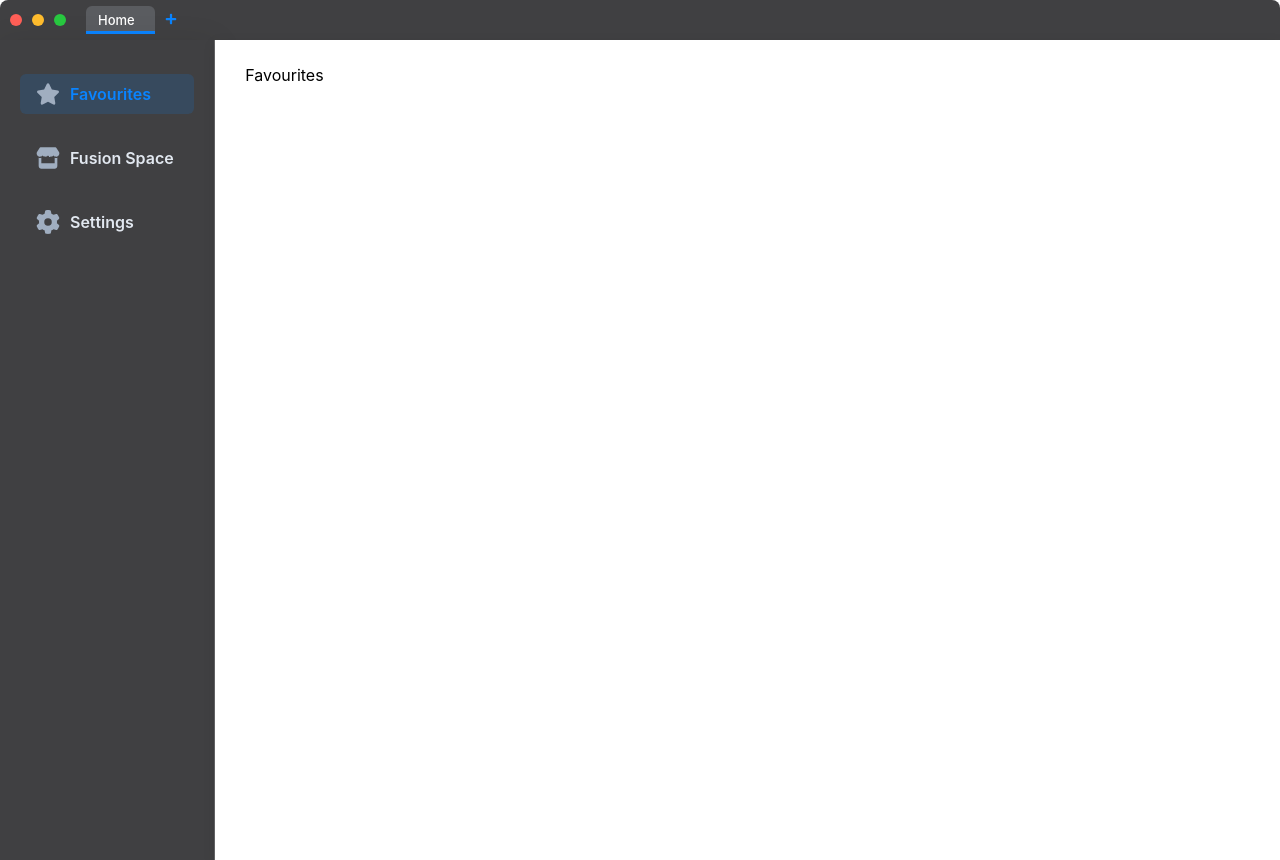
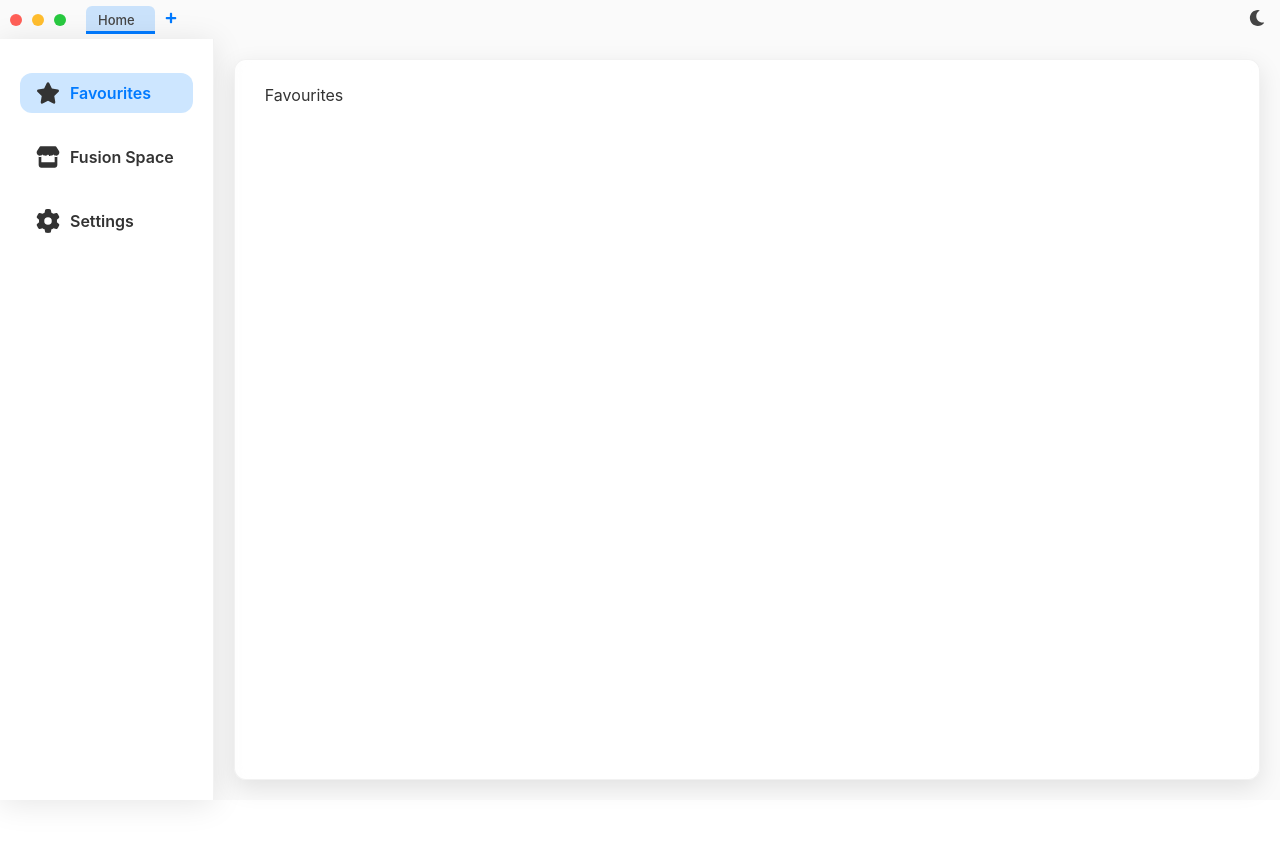
Before and after one commit to mohitkumarrajbadi/ifusionone, a React (Vite) app: page / in a window 1280 px wide. After the commit the page ends 800 px from the top, so only its background shows below. Built offline with nearby package versions, Linux system fonts and the light colour scheme.

Commit message:
Redesign the UI and Added Light Mode and Dark Mode

```diff
--- a/dist-electron/main.js
+++ b/dist-electron/main.js
@@ -38,7 +38,8 @@ function setupWindowControls() {
     ipcMain.on('minimize', () => mainWindow?.minimize());
     ipcMain.on('maximize', () => {
         if (mainWindow) {
-            mainWindow.isMaximized() ? mainWindow.restore() : mainWindow.maximize();
+            // Toggle full-screen mode
+            mainWindow.setFullScreen(!mainWindow.isFullScreen());
         }
     });
     ipcMain.on('close', () => mainWindow?.close());
--- a/src/electron/main.ts
+++ b/src/electron/main.ts
@@ -4,7 +4,6 @@ import { isDev } from './util.js';
 import codeCompiler from './CodeCompileManager/codeCompiler.js';
 import { createWebContentView, closeWebContentView, switchToTab, activeTabId } from './TabManager/TabManager.js';
 import { runAI } from './AiManager/AiManager.js';
-import { open } from 'sqlite';
 
 let mainWindow: BrowserWindow | null = null;
 
@@ -44,7 +43,8 @@ function setupWindowControls() {
   ipcMain.on('minimize', () => mainWindow?.minimize());
   ipcMain.on('maximize', () => {
     if (mainWindow) {
-      mainWindow.isMaximized() ? mainWindow.restore() : mainWindow.maximize();
+      // Toggle full-screen mode
+      mainWindow.setFullScreen(!mainWindow.isFullScreen());
     }
   });
   ipcMain.on('close', () => mainWindow?.close());
--- a/src/renderer/App.css
+++ b/src/renderer/App.css
@@ -1,26 +1,102 @@
+/* ==================== */
+/*       app.css        */
+/* ==================== */
+
+:root {
+  /* Core */
+  --transition: all 0.3s ease;
+  --border-radius: 12px;
+  --font-family: -apple-system, BlinkMacSystemFont, "Segoe UI", "Roboto", sans-serif;
+
+  /* Global Background & Text (Light Mode) */
+  --bg-color: #fafafa;              /* Soft, off-white overall background */
+  --text-color: #333333;            /* Dark, legible text */
+  --content-shadow: 0 8px 24px rgba(0, 0, 0, 0.1);
+
+  /* Header Specific (Light Mode) */
+  --header-bg: linear-gradient(135deg, #e8e8e8, #ffffff); /* Subtle gradient */
+  --header-text: #444444;
+  --tab-bg: #e0e0e0;
+  --tab-hover-bg: #d3d3d3;
+  --active-tab-bg: #ffffff;
+  --active-tab-indicator: #007aff;   /* Signature Apple blue */
+  --add-tab-color: #007aff;
+
+  /* Content Areas */
+  --content-bg: rgba(255, 255, 255, 0.85);  /* Slight transparency for glass effect */
+  --content-border: rgba(0, 0, 0, 0.05);
+
+  /* Side Navigation (Light Mode) */
+  --side-nav-bg: rgba(255, 255, 255, 0.92);
+  --side-nav-text: #333333;
+  --side-nav-border: rgba(0, 0, 0, 0.05);
+  --side-nav-shadow: 0 4px 30px rgba(0, 0, 0, 0.1);
+  --side-nav-hover-bg: rgba(0, 0, 0, 0.03);
+}
+
+body.dark-mode {
+  /* Global Background & Text (Dark Mode) */
+  --bg-color: #1c1c1e;
+  --text-color: #e5e5ea;
+  --content-shadow: 0 8px 24px rgba(0, 0, 0, 0.5);
+
+  /* Header Specific (Dark Mode) */
+  --header-bg: linear-gradient(135deg, #2c2c2e, #1c1c1e);
+  --header-text: #ffffff;
+  --tab-bg: #2c2c2e;
+  --tab-hover-bg: #3a3a3c;
+  --active-tab-bg: #1c1c1e;
+  --active-tab-indicator: #0a84ff;
+  --add-tab-color: #0a84ff;
+
+  /* Content Areas */
+  --content-bg: rgba(44, 44, 46, 0.85);
+  --content-border: rgba(255, 255, 255, 0.1);
+
+  /* Side Navigation (Dark Mode) */
+  --side-nav-bg: rgba(44, 44, 46, 0.92);
+  --side-nav-text: #e5e5ea;
+  --side-nav-border: rgba(255, 255, 255, 0.1);
+  --side-nav-shadow: 0 4px 30px rgba(0, 0, 0, 0.5);
+  --side-nav-hover-bg: rgba(255, 255, 255, 0.05);
+}
+
+/* ==================== */
+/*       Base Styles    */
+/* ==================== */
+
 /* Root Styles */
 #root {
-  font-family: -apple-system, BlinkMacSystemFont, "Segoe UI", "Roboto", "Oxygen", "Ubuntu", "Cantarell", "Fira Sans", "Droid Sans", sans-serif;
+  font-family: var(--font-family);
   display: flex;
   flex-direction: column;
+  background: var(--bg-color);
+  color: var(--text-color);
+  transition: var(--transition);
+  height: 100vh;
 }
 
 /* Main App Container */
 .app-container {
   display: flex;
   width: 100%;
-  height: 100%;
-  transition: all 0.3s ease;
+  height: 97vh;
+  transition: var(--transition);
 }
 
 /* Content Container */
 .content {
   width: -webkit-fill-available;
+  margin: 20px;
   padding: 25px 30px;
-  background-color: #fff;
-  /* border-radius: 12px; */
-  box-shadow: 0 4px 12px rgba(0, 0, 0, 0.1);
+  background: var(--content-bg);
+  border: 1px solid var(--content-border);
+  border-radius: var(--border-radius);
+  box-shadow: var(--content-shadow);
+  backdrop-filter: blur(8px);
+  /* Glassmorphism effect */
   overflow: hidden;
   position: relative;
-  transition: all 0.3s ease;
+  transition: var(--transition);
+  color: var(--text-color);
 }
--- a/src/renderer/components/header/Header.css
+++ b/src/renderer/components/header/Header.css
@@ -1,20 +1,20 @@
-/* Overall header container */
+  /* Overall Header Container */
   .header {
     display: flex;
     align-items: center;
     justify-content: space-between;
-    background-color: rgba(44, 44, 46, 0.9);
-    /* Slightly translucent dark */
+    background-color: var(--header-bg);
     height: 40px;
     padding: 0 10px;
-    color: #fff;
+    color: var(--header-text);
     border-top-left-radius: 8px;
     border-top-right-radius: 8px;
     -webkit-app-region: drag;
     gap: 20px;
+    transition: var(--transition);
   }
 
-/* Left section: window controls (non-draggable) */
+  /* Left Section: Window Controls (non-draggable) */
   .header-left {
     display: flex;
     align-items: center;
@@ -35,11 +35,10 @@
     transition: background-color 0.2s ease;
   }
 
-/* Apple-inspired window control colors */
+  /* Apple-Inspired Window Control Colors */
   .close-btn {
     background-color: #ff5f57;
   }
-
   .close-btn:hover {
     background-color: #e0443f;
   }
@@ -47,7 +46,6 @@
   .minimize-btn {
     background-color: #ffbd2e;
   }
-
   .minimize-btn:hover {
     background-color: #e1a230;
   }
@@ -55,12 +53,11 @@
   .maximize-btn {
     background-color: #28c940;
   }
-
   .maximize-btn:hover {
     background-color: #1da230;
   }
 
-/* Center section: tab bar and title */
+  /* Center Section: Tab Bar and Title */
   .header-center {
     flex: 1;
     display: flex;
@@ -76,16 +73,14 @@
     gap: 4px;
     pointer-events: auto;
     -webkit-app-region: no-drag;
-    flex-direction: row;
     flex-wrap: nowrap;
-    align-content: center;
     justify-content: flex-start;
   }
 
   .tab {
     display: flex;
     align-items: center;
-    background-color: rgba(58, 60, 64, 0.9);
+    background-color: var(--tab-bg);
     padding: 6px 12px;
     border-radius: 6px 6px 0 0;
     cursor: pointer;
@@ -94,14 +89,15 @@
   }
 
   .tab:hover {
-    background-color: rgba(74, 76, 80, 0.9);
+    background-color: var(--tab-hover-bg);
     transform: translateY(-1px);
   }
 
   .tab.active {
-    background-color: rgba(90, 92, 96, 1);
-    box-shadow: inset 0 -3px 0 0 #0a84ff;
-    /* Blue indicator for active tab */
+    /* background-color: var(--active-tab-bg); */
+    background: rgba(10, 132, 255, 0.20);
+    box-shadow: inset 0 -3px 0 0 var(--active-tab-indicator);
+    font-weight: bold;
   }
 
   .tab-title {
@@ -126,8 +122,7 @@
   .add-tab-btn {
     background: transparent;
     border: none;
-    color: #0a84ff;
-    /* Blue accent for add button */
+    color: var(--add-tab-color);
     cursor: pointer;
     padding: 6px;
     border-radius: 6px;
@@ -139,7 +134,7 @@
     transform: translateY(-1px);
   }
 
-/* Header title (if used) */
+  /* Header Title (if used) */
   .header-title {
     font-size: 14px;
     font-weight: 500;
@@ -147,8 +142,17 @@
     -webkit-app-region: drag;
   }
 
-/* Right section (reserved for future controls, non-draggable) */
+  /* Right Section (reserved for future controls, non-draggable) */
   .header-right {
-    width: 40px;
     -webkit-app-region: no-drag;
   }
+
+  /* Theme Toggle Button */
+  .theme-toggle-btn {
+    background: transparent;
+    border: none;
+    cursor: pointer;
+    color: inherit;
+    padding: 5px;
+    -webkit-app-region: no-drag;
+  }
--- a/src/renderer/components/header/Header.tsx
+++ b/src/renderer/components/header/Header.tsx
@@ -1,5 +1,6 @@
-import React, { useState } from 'react';
-import { FaHome, FaPlus, FaTimes } from 'react-icons/fa';
+import React, { useState, useEffect } from 'react';
+import { FaHome, FaPlus, FaTimes, FaMoon, FaSun } from 'react-icons/fa';
+
 import './Header.css';
 
 interface Tab {
@@ -8,10 +9,41 @@ interface Tab {
 }
 
 const Header: React.FC = () => {
-  // Initial tab: Home (id: 0)
+  // Tabs state
   const [tabs, setTabs] = useState<Tab[]>([{ id: 0, title: 'Home' }]);
   const [activeTab, setActiveTab] = useState<number>(0);
   const [draggedTabId, setDraggedTabId] = useState<number | null>(null);
+
+  // Theme state: default based on system preference.
+  const [darkMode, setDarkMode] = useState<boolean>(false);
+
+  // On component mount, set theme based on system setting.
+  useEffect(() => {
+    const mediaQuery = window.matchMedia('(prefers-color-scheme: dark)');
+    setDarkMode(mediaQuery.matches);
+
+    // Listen for changes to the system theme.
+    const handleChange = (e: MediaQueryListEvent) => {
+      setDarkMode(e.matches);
+    };
+    mediaQuery.addEventListener('change', handleChange);
+    return () => {
+      mediaQuery.removeEventListener('change', handleChange);
+    };
+  }, []);
+
+  // Update the document body class to reflect the current theme.
+  useEffect(() => {
+    if (darkMode) {
+      document.body.classList.add('dark-mode');
+    } else {
+      document.body.classList.remove('dark-mode');
+    }
+  }, [darkMode]);
+
+  const toggleTheme = () => {
+    setDarkMode(!darkMode);
+  };
 
   const sendFrameAction = (action: string) => {
     window.electron.sendFrameAction(action);
@@ -20,21 +52,18 @@ const Header: React.FC = () => {
   // Adds a new tab.
   const addTab = async () => {
     console.log("Inside Add Tab");
-    // Calculate new id.
     const newId = tabs.length ? Math.max(...tabs.map(tab => tab.id)) + 1 : 0;
     const newTab: Tab = { id: newId, title: `Tab ${newId}` };
     setTabs([...tabs, newTab]);
     setActiveTab(newId);
-    // Tell main process to add and switch to the new tab.
     await window.electron.addTab('testing');
     await window.electron.switchTab(newId);
   };
 
   // Closes a tab by id.
   const closeTab = async (id: number) => {
-    // Prevent closing the Home tab.
     if (id === 0) return;
-    if (tabs.length === 1) return; // Prevent closing the last remaining tab.
+    if (tabs.length === 1) return;
     setTabs(tabs.filter(tab => tab.id !== id));
     if (activeTab === id) {
       const newActive = tabs.find(tab => tab.id !== id)?.id ?? 0;
@@ -126,7 +155,10 @@ const Header: React.FC = () => {
         </div>
       </div>
       <div className="header-right">
-        {/* Reserved for future controls */}
+        {/* Theme Toggle Button */}
+        <button className="theme-toggle-btn" onClick={toggleTheme}>
+          {darkMode ? <FaSun size={16} /> : <FaMoon size={16} />}
+        </button>
       </div>
     </header>
   );
--- a/src/renderer/components/sidenav/SideNav.css
+++ b/src/renderer/components/sidenav/SideNav.css
@@ -1,16 +1,15 @@
   /* Overall side navigation container */
   .side-nav {
     font-weight: 600;
-    height: 100vh;
     width: 260px;
-    background: rgba(44, 44, 46, 0.9); /* Matches header background */
+    background: var(--side-nav-bg);
     backdrop-filter: blur(15px);
-    color: #E2E8F0;
+    color: var(--side-nav-text);
     display: flex;
     flex-direction: column;
     padding-top: 20px;
-    box-shadow: 0 4px 30px rgba(0, 0, 0, 0.1);
-    border-right: 1px solid rgba(255, 255, 255, 0.2);
+    box-shadow: var(--side-nav-shadow);
+    border-right: 1px solid var(--side-nav-border);
     transition: width 0.3s ease, box-shadow 0.3s ease;
   }
 
@@ -30,7 +29,7 @@
     padding: 10px 20px;
     cursor: pointer;
     font-size: 1rem;
-    border-radius: 6px;  /* Match the header's rounded style */
+    border-radius: var(--border-radius);
     transition: transform 0.2s ease, background 0.2s ease-in-out;
     margin: 4px 0;
   }
@@ -44,32 +43,31 @@
     gap: 10px;
     padding: 8px 16px;
     width: 100%;
-    border-radius: 6px;
+    border-radius: var(--border-radius);
     transition: background 0.2s ease, color 0.2s ease;
   }
 
   /* Icon styling */
   .side-nav-list li svg {
-    font-size: 1.4rem;
     min-width: 24px;
     min-height: 24px;
-    color: #A0AEC0;
+    color: var(--side-nav-text);
     transition: color 0.2s ease;
   }
 
   /* Active state */
   .side-nav-list li a.active {
-    background: rgba(10, 132, 255, 0.15); /* Subtle blue tint */
-    color: #0a84ff;  /* Same blue accent as header */
+    background: rgba(5, 132, 255, 0.20);
+    color: var(--active-tab-indicator);
   }
 
   /* Hover effects */
   .side-nav-list li a:hover {
-    background: rgba(255, 255, 255, 0.08);
+    background: var(--side-nav-hover-bg);
   }
 
   .side-nav-list li a:hover svg {
-    color: #0a84ff;
+    color: var(--active-tab-indicator);
   }
 
   /* Responsive adjustments */
```
Also changed, not shown: src/electron/TabManager/TabManager.ts (+1 -11 lines). Lines whose indentation alone changed are shown as unchanged.
